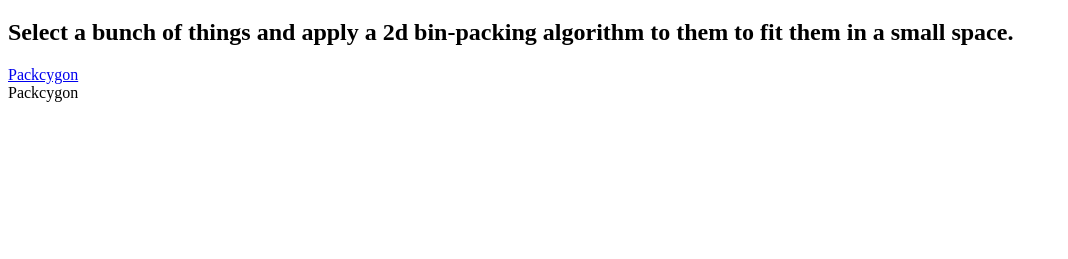
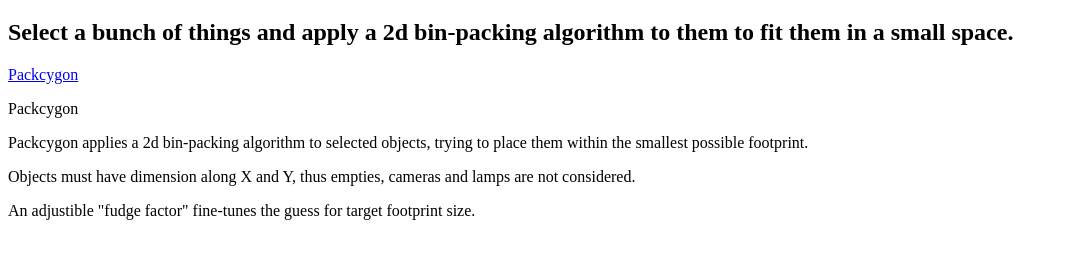
Before and after one commit to BlenderCN-Org/packcygon, a plain HTML site: page index.html in a window 1280 px wide. Shown: the part 61-320 px from the top of the page, without its empty margins (0-1068 px from the left). Drawn offline with Linux system fonts and the light colour scheme.

Commit message:
halfway there… always

```diff
--- a/index.html
+++ b/index.html
@@ -15,10 +15,10 @@
     </aside>
 
     <article>
-
-Packcygon
-
-
+<p>Packcygon</p>
+<p>Packcygon applies a 2d bin-packing algorithm to selected objects, trying to place them within the smallest possible footprint.</p>
+<p>Objects must have dimension along X and Y, thus empties, cameras and lamps are not considered.</p>
+<p>An adjustible "fudge factor" fine-tunes the guess for target footprint size.</p>
 
     </article>
 </body>
```
